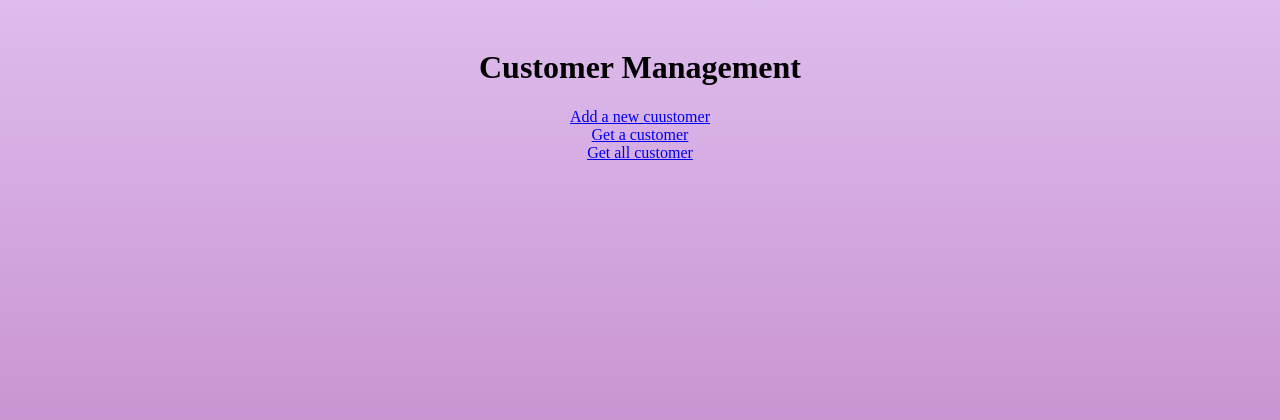
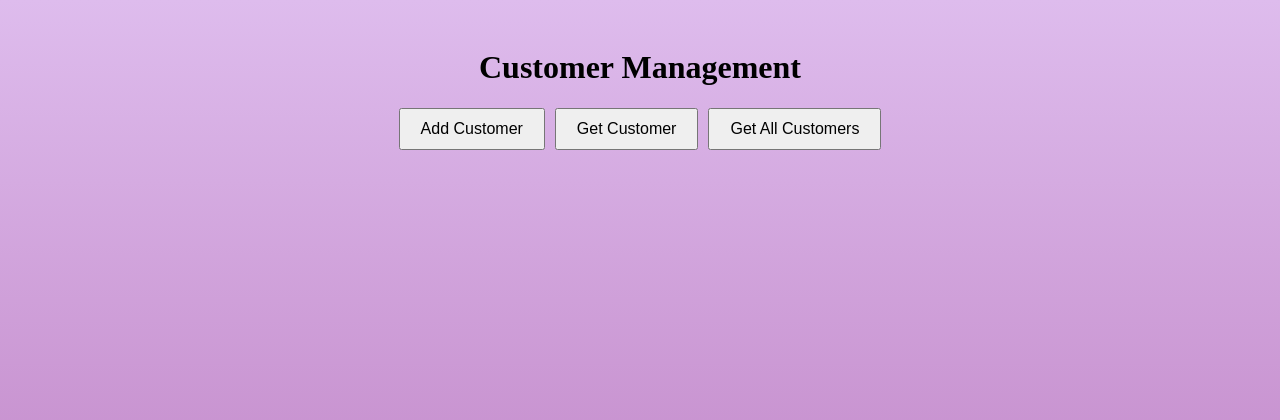
Before and after one commit to agomesdacosta3/MicroService_Exo, a FastAPI app: page / in a window 1280 px wide. Shown: the top 420 px of the page. Run offline with FastAPI, Linux system fonts and the light colour scheme.

Commit message:
fixed get_customer routes + update front

```diff
--- a/projet/main.py
+++ b/projet/main.py
@@ -1,8 +1,9 @@
 from fastapi import FastAPI, Request
 from fastapi.templating import Jinja2Templates
+from fastapi.responses import JSONResponse
+from fastapi.staticfiles import StaticFiles
 from sqlalchemy import create_engine, text
 from sqlalchemy.orm import sessionmaker
-from fastapi.staticfiles import StaticFiles  # Importez la fonctionnalité des fichiers statiques
 
 app = FastAPI()
 engine = create_engine('postgresql://postgres:postgres@db/northwind')
@@ -31,9 +32,17 @@ async def search_customer(request: Request, contact_name: str):
     customer = result.fetchone()
 
     if customer:
-        return customer._asdict()  # Convert to a dictionary for JSON
+        # Convertir les données du client en un dictionnaire JSON
+        customer_data = {
+            "customerid": customer[0],
+            "companyname": customer[1],
+            "contactname": customer[2]
+        }
+        return JSONResponse(content=customer_data)
     else:
-        return {"error": "Customer not found"}  # Renvoyer un objet JSON en cas de client non trouvé
+        # Renvoyer une réponse JSON avec le message "Customer not found"
+        message = {"message": f"Customer {contact_name} not found"}
+        return JSONResponse(content=message)
 
 @app.get('/get_all_customer')
 async def get_all_customer(request: Request):
--- a/projet/styles/styles.css
+++ b/projet/styles/styles.css
@@ -4,6 +4,19 @@ body {
     text-align: center;
     padding: 20px;
 }
+
+.button-container {
+    display: flex;
+    flex-direction: row;
+    gap: 10px;
+    justify-content: center;
+}
+
+.custom-button {
+    padding: 10px 20px;
+    font-size: 16px;
+}
+
 
 h1 {
     color: #000000;
--- a/projet/templates/index.html
+++ b/projet/templates/index.html
@@ -1,13 +1,15 @@
 <!DOCTYPE html>
 <html>
 <head>
-    <title>Accueil</title>
+    <title>Home</title>
     <link rel="stylesheet" type="text/css" href="/styles/styles.css">
 </head>
 <body>
     <h1>Customer Management</h1>
-    <a href="/add_customer">Add a new cuustomer</a><br>
-    <a href="/get_customer">Get a customer</a><br>
-    <a href="/get_all_customer">Get all customer</a>
+    <div class="button-container">
+        <button class="custom-button" onclick="location.href='/add_customer'">Add Customer</button>
+        <button class="custom-button" onclick="location.href='/get_customer'">Get Customer</button>
+        <button class="custom-button" onclick="location.href='/get_all_customer'">Get All Customers</button>
+    </div>
 </body>
 </html>
```
Also changed, not shown: projet/templates/get_customer.html (+6 -4 lines), projet/README.md (deleted).
